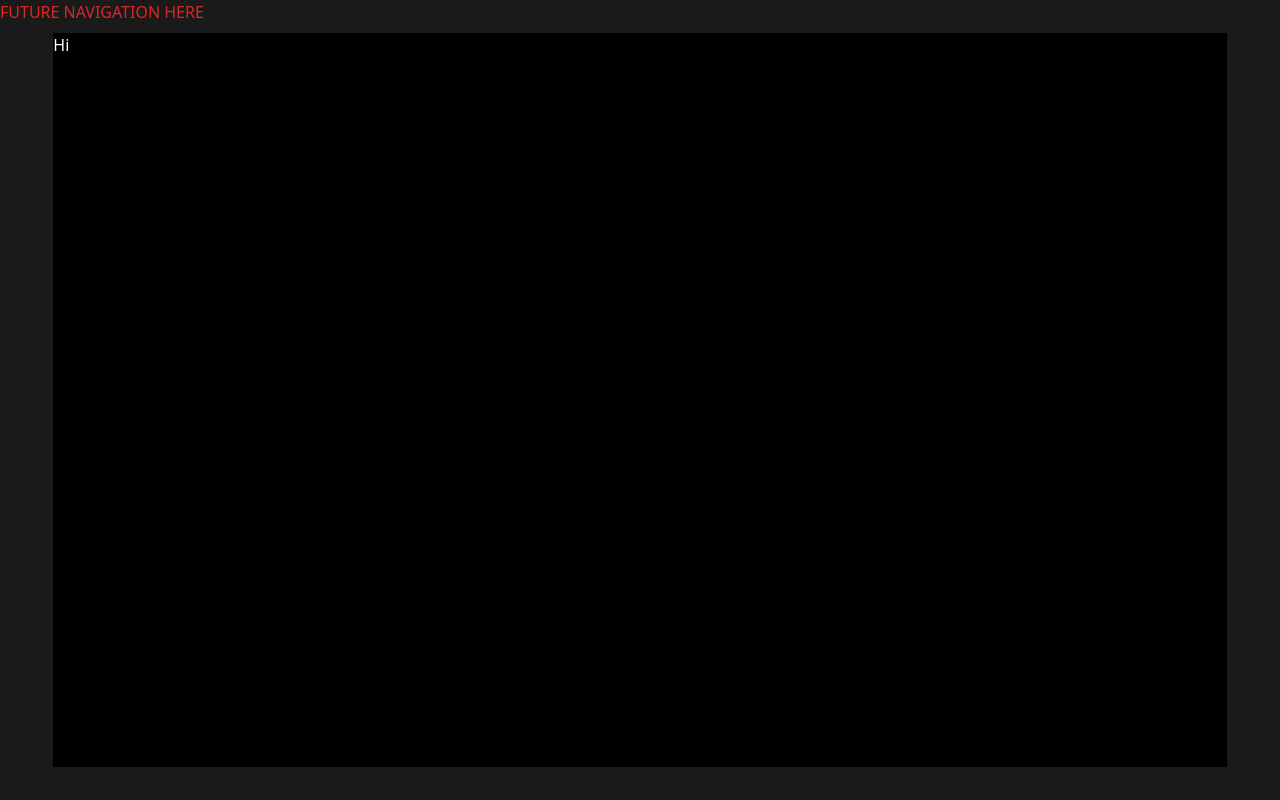
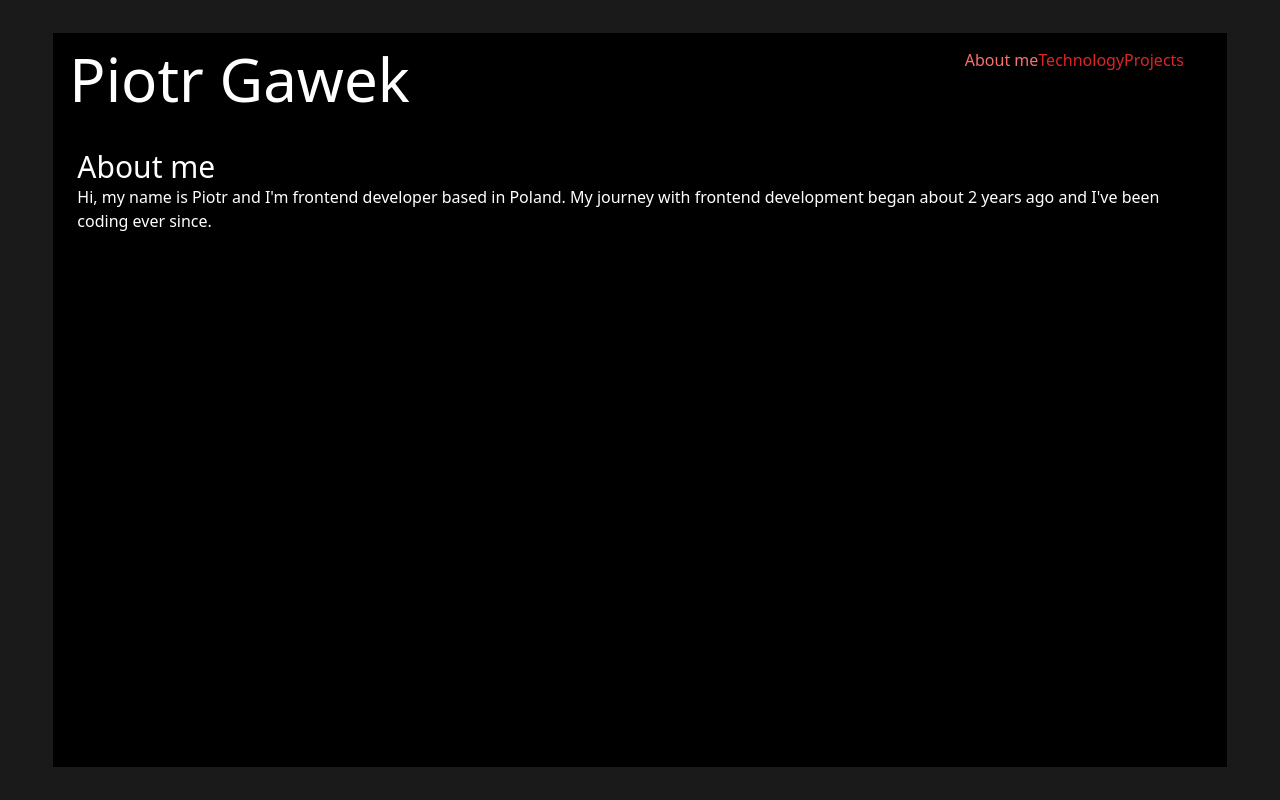
Before and after one commit to Garmah98/Portfolio, a React (Vite) app: page / in a window 1280 px wide. Built offline with nearby package versions, Linux system fonts and the light colour scheme.

Commit message:
Updated homepage and added basic navigation

```diff
--- /dev/null
+++ b/src/components/Navigation.tsx
@@ -0,0 +1,31 @@
+import { NavLink } from 'react-router'
+export default function Navigation() {
+    return (
+        <ul className="flex">
+            <NavLink
+                to={'/'}
+                className={({ isActive }) =>
+                    isActive ? 'text-red-400' : undefined
+                }
+            >
+                About me
+            </NavLink>
+            <NavLink
+                to={'/technology'}
+                className={({ isActive }) =>
+                    isActive ? 'text-red-400' : undefined
+                }
+            >
+                Technology
+            </NavLink>
+            <NavLink
+                to={'/projects'}
+                className={({ isActive }) =>
+                    isActive ? 'text-red-400' : undefined
+                }
+            >
+                Projects
+            </NavLink>
+        </ul>
+    )
+}
--- a/src/routes/HomePage.tsx
+++ b/src/routes/HomePage.tsx
@@ -1,7 +1,17 @@
 export default function HomePage() {
-	return (
-		<main className='flex w-full h-screen'>
-			<div className='m-auto size-11/12 bg-black text-white'>Hi</div>
-		</main>
-	);
+    return (
+        <div className="flex h-screen w-full">
+            <div className="m-auto size-11/12 bg-black text-white">
+                <h1 className="p-4 text-6xl">Piotr Gawek</h1>
+                <section className="p-6">
+                    <h2 className="text-3xl">About me</h2>
+                    <p>
+                        Hi, my name is Piotr and I'm frontend developer based in
+                        Poland. My journey with frontend development began about
+                        2 years ago and I've been coding ever since.
+                    </p>
+                </section>
+            </div>
+        </div>
+    )
 }
--- a/src/routes/RootLayout.tsx
+++ b/src/routes/RootLayout.tsx
@@ -1,9 +1,14 @@
-import { Outlet } from 'react-router';
+import { Outlet } from 'react-router'
+import Navigation from '../components/Navigation'
 export default function RootLayout() {
-	return (
-		<>
-			<h1 className='absolute text-red-600'>FUTURE NAVIGATION HERE</h1>
-			<Outlet />
-		</>
-	);
+    return (
+        <>
+            <nav className="absolute right-24 top-12 text-red-600">
+                <Navigation />
+            </nav>
+            <main>
+                <Outlet />
+            </main>
+        </>
+    )
 }
```
Also changed, not shown: src/App.tsx (+7 -7 lines).
